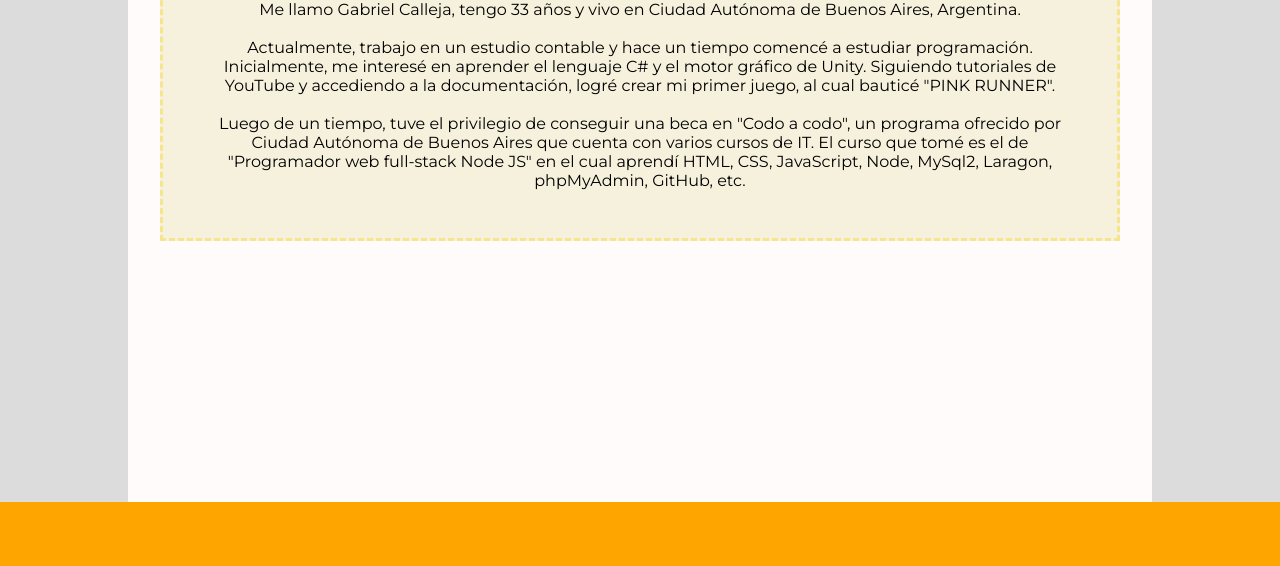
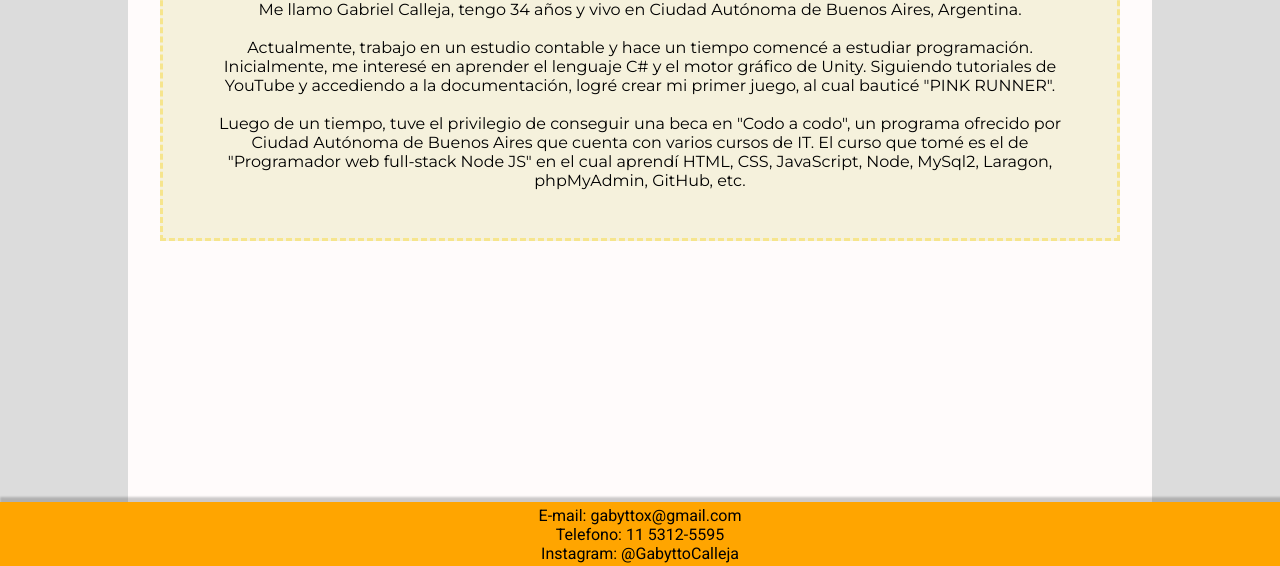
Before and after one commit to Gabytto/porfolio, a plain HTML site: page index.html in a window 1280 px wide. Shown: the part 236-802 px from the top of the page. Drawn offline with Linux system fonts and the light colour scheme.

Commit message:
Puse sombras y contacto en footer

```diff
--- a/css/style.css
+++ b/css/style.css
@@ -63,6 +63,7 @@ nav {
 .boton-nav--activo {
   transform: scale(1.1);
   background: linear-gradient(to left top, wheat, orange);
+  box-shadow: 2px 2.5px 2px 2.5px rgba(0, 0, 0, 0.2);
 }
 .boton-nav:hover {
   transform: scale(1.1);
@@ -110,6 +111,15 @@ main {
   display: flex;
   background-color: orange;
   height: 4rem;
+  box-shadow: 2px -2.5px 2px 2.5px rgba(0, 0, 0, 0.2);
+  align-items: center;
+  justify-content: center;
+  font-family: var(--secondary-font);
+}
+.contanto-footer {
+  width: 40vw;
+  display: flex;
+  justify-content: flex-start;
 }
 
 /*############# OTROS ############*/
--- a/index.html
+++ b/index.html
@@ -13,6 +13,7 @@
           src="./img/negro-Photoroom.png"
           class="logo-header"
           alt="Logo página"
+          onclick=""
         />
 
         <ul>
@@ -36,7 +37,7 @@
         <div class="tarjeta-main">
           <h3>Acerca de mí</h3>
           <p class="acerca-de-mi">
-            Me llamo Gabriel Calleja, tengo 33 años y vivo en Ciudad Autónoma de
+            Me llamo Gabriel Calleja, tengo 34  años y vivo en Ciudad Autónoma de
             Buenos Aires, Argentina. <br />
             <br />
             Actualmente, trabajo en un estudio contable y hace un tiempo comencé
@@ -56,7 +57,13 @@
     </main>
 
     <footer>
-      <div class="footer"></div>
+      <div class="footer">
+        <div class="contacto-footer">
+          <p>E-mail: gabyttox@gmail.com</p>
+          <p>Telefono: 11 5312-5595</p>
+          <p>Instagram: @GabyttoCalleja</p>
+        </div>
+      </div>
     </footer>
   </body>
 </html>
```
